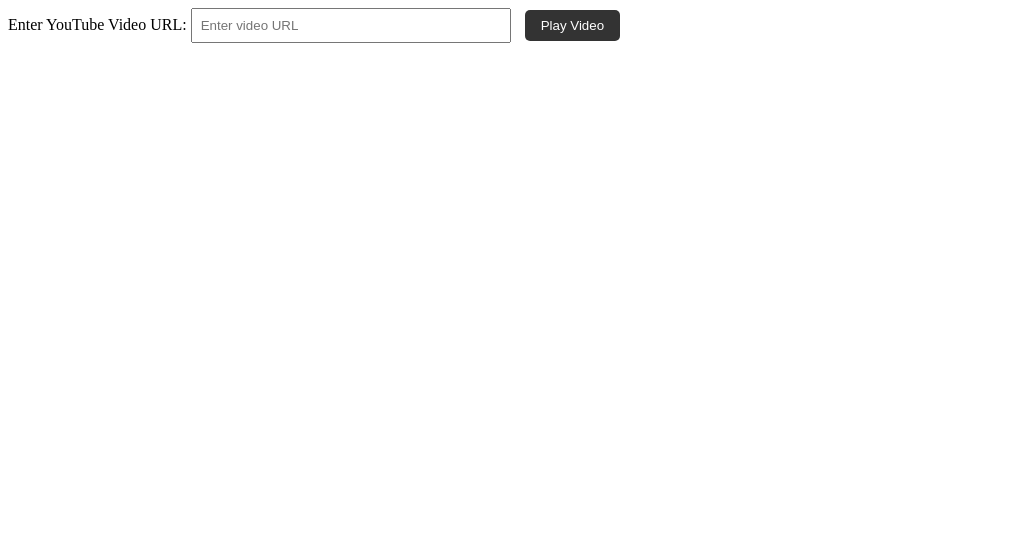
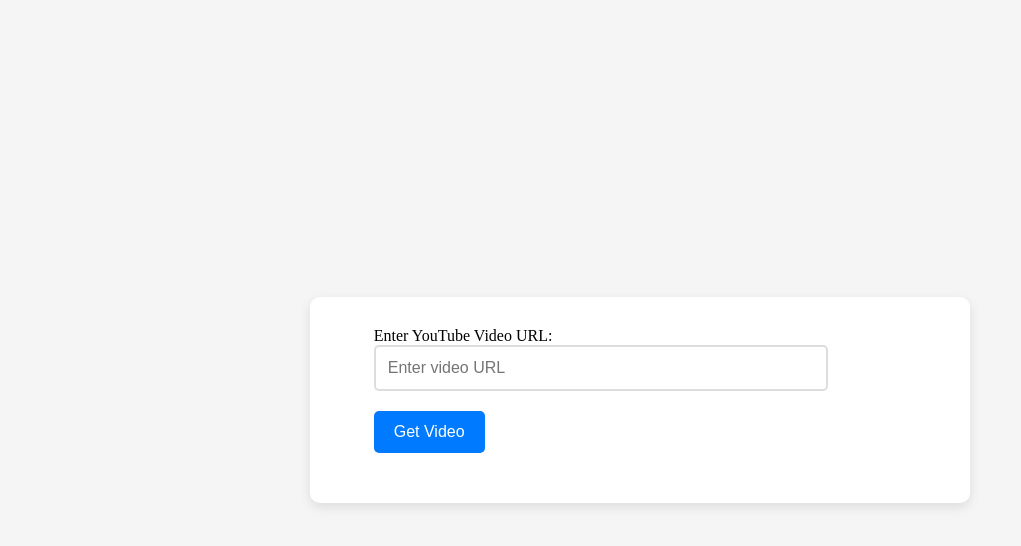
Before and after one commit to saimahankali/Player, a plain HTML site: page index.html in a window 1280 px wide. Shown: the whole page, without its empty margins (0-1021 px from the left). Drawn offline with Linux system fonts and the light colour scheme.

Commit message:
Update index.html

```diff
--- a/index.html
+++ b/index.html
@@ -3,47 +3,117 @@
 <head>
     <meta charset="UTF-8">
     <meta name="viewport" content="width=device-width, initial-scale=1.0">
-    <title>Player</title>
+    <title>Player!</title>
     <style>
         /* Styling for video container */
+
+        /* button:hover {
+            background-color: #ff6347;
+        } */
+
+        /* Body Styling */
+body {
+    background-color: whitesmoke;
+    margin: 0;
+    padding: 0;
+    height: 100vh; /* Ensure full height of the viewport */
+    display: flex;
+    justify-content: center; /* Center the content horizontally */
+    align-items: center; /* Center the content vertically */
+}
+
+/* Container Styling */
+#container {
+    background-color: white;
+    border-radius: 10px; /* Rounded corners */
+    padding: 30px;
+    width: 80%; /* Use relative width for better responsiveness */
+    max-width: 600px; /* Max width to ensure it doesn't get too large */
+    box-shadow: 0 4px 12px rgba(0, 0, 0, 0.1); /* Soft shadow around the container */
+    display: flex;
+    flex-direction: column; /* Stack elements vertically */
+    align-items: center; /* Center contents inside */
+    justify-content: center; /* Center contents vertically */
+}
+
+/* Additional styling for input and button */
+input[type="text"] {
+    padding: 12px;
+    width: 80%;
+    margin-bottom: 20px;
+    border: 2px solid #ddd;
+    border-radius: 5px;
+    font-size: 16px;
+    transition: border-color 0.3s ease;
+}
+
+input[type="text"]:focus {
+    border-color: #007BFF;
+    outline: none;
+}
+
+button {
+    padding: 12px 20px;
+    background-color: #007BFF;
+    color: white;
+    font-size: 16px;
+    border: none;
+    border-radius: 5px;
+    cursor: pointer;
+    transition: background-color 0.3s ease;
+}
+
+button:hover {
+    background-color: tomato;
+}
+
+/* Video container styling */
 #video-container {
+    margin-top: 20px;
     display: flex;
     justify-content: center;
     align-items: center;
-            margin-top: 20px;
+    opacity: 0;
+    animation: fadeIn 1s forwards;
 }
+
+/* Fade-in animation */
+@keyframes fadeIn {
+    0% {
+        opacity: 0;
+    }
+    100% {
+        opacity: 1;
+    }
+}
+
 iframe {
     border: none;
-            width: 560px;
-            height: 315px;
+    width: 100%;
+    height: 450px;
+    max-width: 800px;
+    border-radius: 10px;
+    box-shadow: 0 4px 20px rgba(0, 0, 0, 0.2);
+    transition: transform 0.3s ease;
 }
-        input[type="text"] {
-            padding: 8px;
-            width: 300px;
-            margin-right: 10px;
+
+iframe:hover {
+    transform: scale(1.05);
 }
-        button {
-            padding: 8px 16px;
-            cursor: pointer;
-            background-color: #333;
-            color: white;
-            border: none;
-            border-radius: 5px;
-        }
-        button:hover {
-            background-color: #ff6347;
-        }
+
     </style>
 </head>
 <body>
+    <div id="container">
         <div>
             <label for="youtube-url">Enter YouTube Video URL:</label>
             <input type="text" id="youtube-url" placeholder="Enter video URL">
-        <button onclick="embedVideo()">Play Video</button>
+            <button onclick="embedVideo()">Get Video</button>
         </div>
 
         <div id="video-container">
             <!-- Video will be displayed here -->
+        </div>
     </div>
 
     <script>
```
Lines whose indentation alone changed are shown as unchanged.
